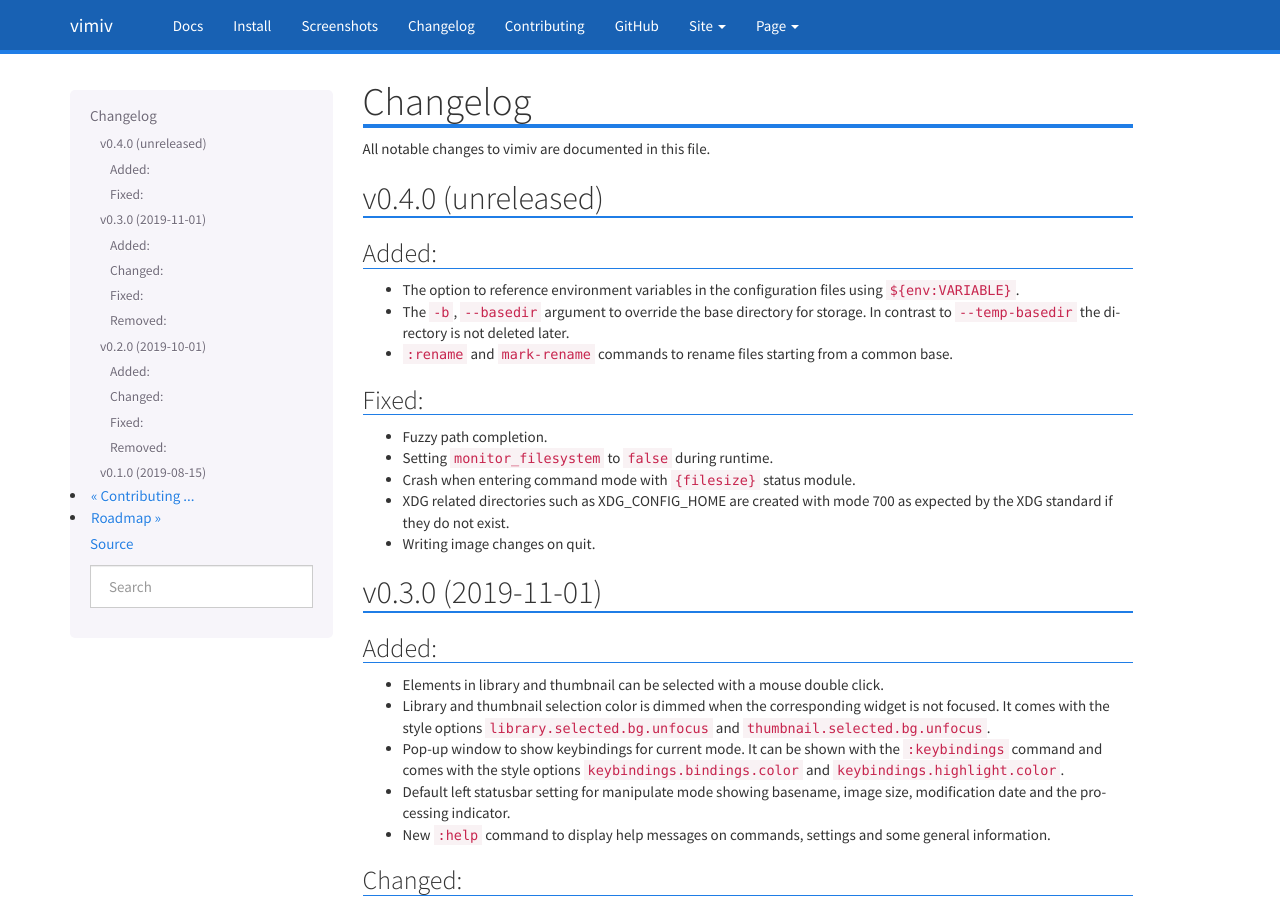
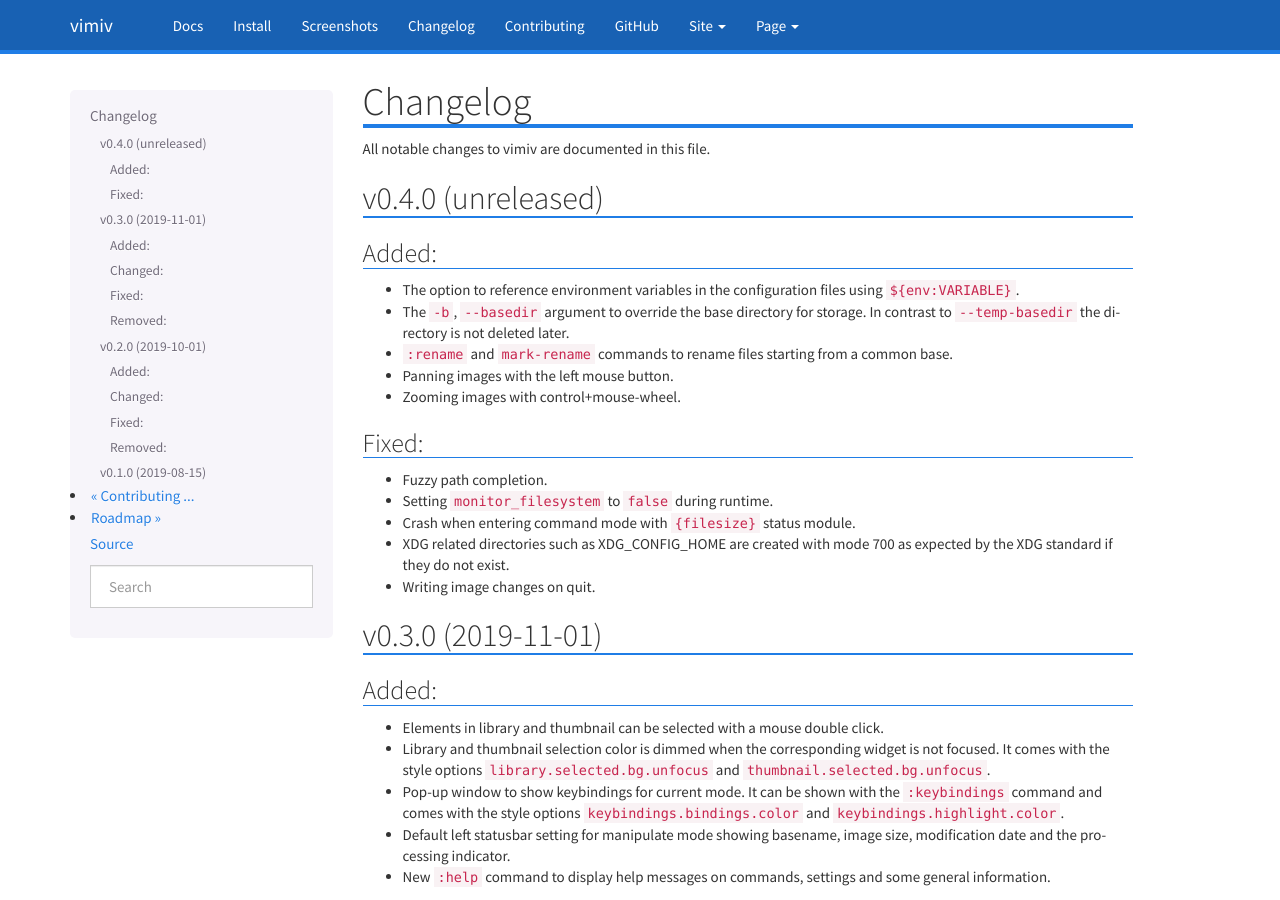
Before and after one commit to karlch/vimiv-qt, a Sphinx documentation site: the page built from docs/changelog.rst, in a window 1280 px wide and 900 px high. Built offline with Sphinx 7.4.7, drawn with Linux system fonts in a browser that asks for light colours.

Commit message:
Update changelog for mouse support in image mode

```diff
--- a/docs/changelog.rst
+++ b/docs/changelog.rst
@@ -15,6 +15,8 @@
 * The ``-b``, ``--basedir`` argument to override the base directory for storage. In
   contrast to ``--temp-basedir`` the directory is not deleted later.
 * ``:rename`` and ``mark-rename`` commands to rename files starting from a common base.
+* Panning images with the left mouse button.
+* Zooming images with control+mouse-wheel.
 
 Fixed:
 ^^^^^^
```
